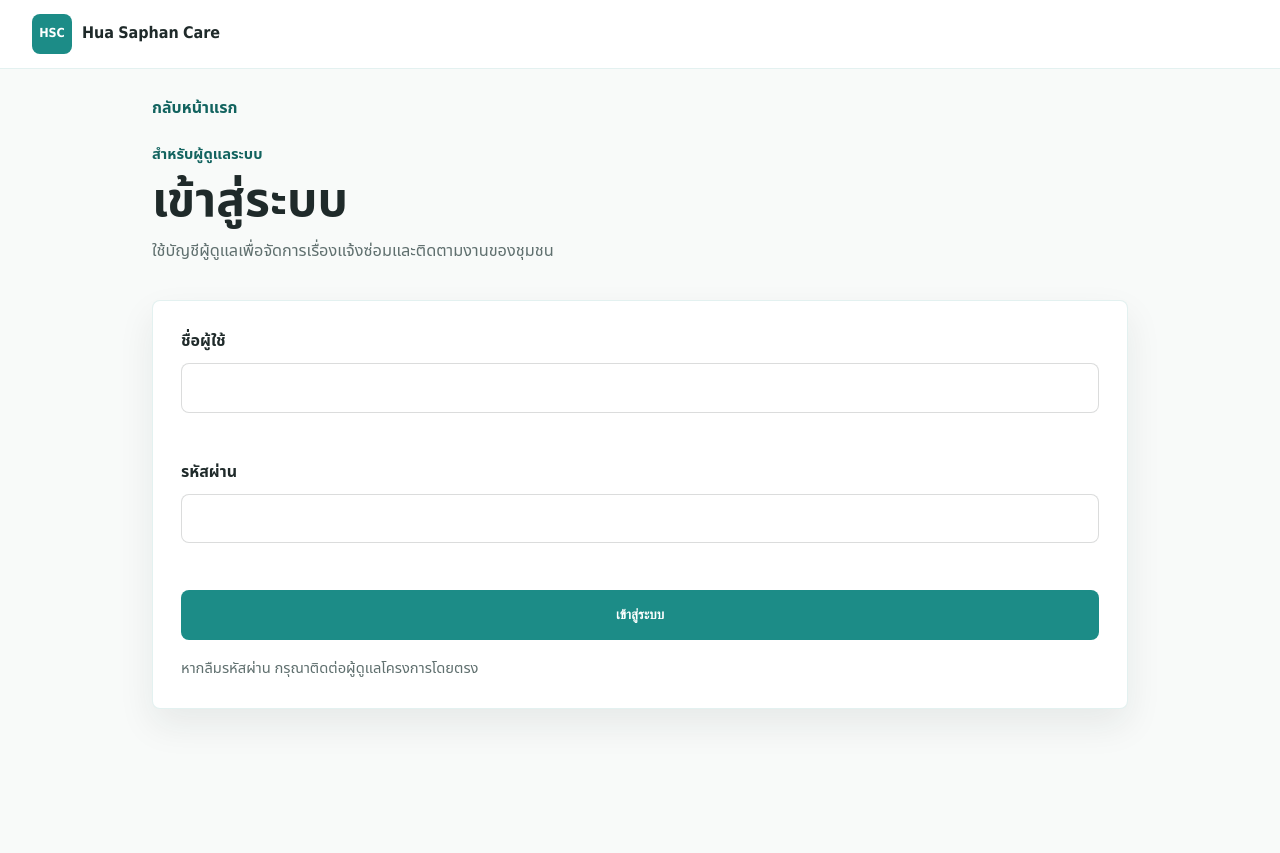
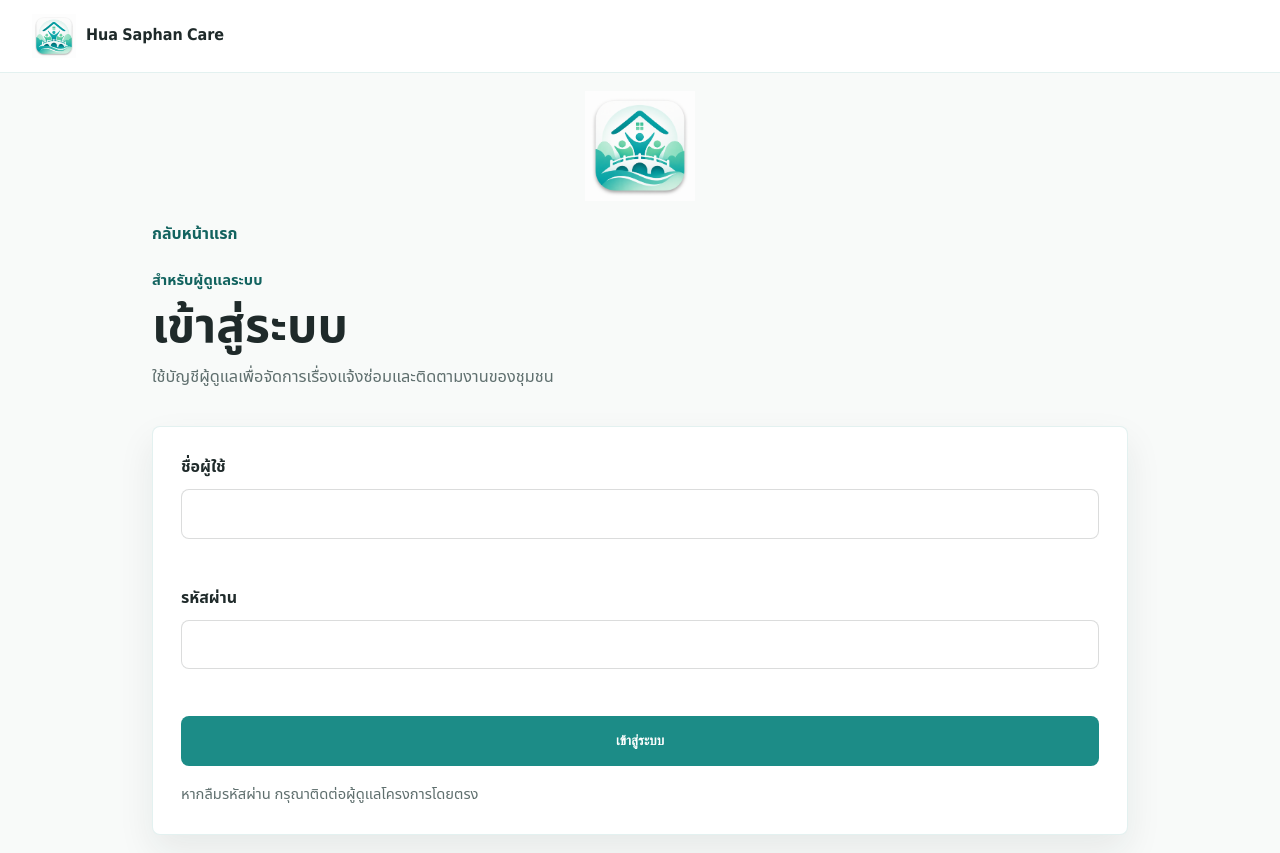
Before and after one commit to huasaphan2026/huasaphan_care, a website: page public/admin/login.html in a window 1280 px wide. Before the commit the page ends 800 px from the top, so only its background shows below. Drawn offline with Linux system fonts and the light colour scheme.

Commit message:
Update Hua Saphan Care logo

```diff
--- a/public/admin/login.html
+++ b/public/admin/login.html
@@ -4,6 +4,8 @@
     <meta charset="utf-8">
     <meta name="viewport" content="width=device-width, initial-scale=1">
     <title>เข้าสู่ระบบผู้ดูแล | Hua Saphan Care</title>
+    <link rel="icon" type="image/png" href="/assets/images/logo-huasaphan-care.png">
+    <link rel="apple-touch-icon" href="/assets/images/logo-huasaphan-care.png">
     <meta
       name="description"
       content="เข้าสู่ระบบผู้ดูแล Hua Saphan Care"
@@ -15,7 +17,7 @@
   <body>
     <header class="site-header">
       <a class="brand" href="/" aria-label="กลับหน้าแรก Hua Saphan Care">
-        <span class="brand-mark" aria-hidden="true">HSC</span>
+        <img class="brand-logo" src="/assets/images/logo-huasaphan-care.png" alt="Hua Saphan Care">
         <span>Hua Saphan Care</span>
       </a>
     </header>
@@ -23,6 +25,7 @@
     <main>
       <section class="page-section" aria-labelledby="login-title">
         <div class="page-heading">
+          <img class="page-logo" src="/assets/images/logo-huasaphan-care.png" alt="Hua Saphan Care">
           <a class="back-link" href="/">กลับหน้าแรก</a>
           <p class="eyebrow">สำหรับผู้ดูแลระบบ</p>
           <h1 id="login-title">เข้าสู่ระบบ</h1>
--- a/public/css/style.css
+++ b/public/css/style.css
@@ -76,17 +76,22 @@ a {
   line-height: 1.25;
 }
 
-.brand-mark {
+.brand-logo {
   flex: 0 0 auto;
-  display: grid;
-  place-items: center;
-  width: 40px;
-  height: 40px;
-  border-radius: 8px;
-  background: var(--color-primary);
-  color: #fff;
-  font-size: 0.78rem;
-  letter-spacing: 0;
+  display: block;
+  width: 44px;
+  aspect-ratio: 1 / 1;
+  height: auto;
+  object-fit: contain;
+}
+
+.page-logo {
+  display: block;
+  width: clamp(80px, 22vw, 110px);
+  aspect-ratio: 1 / 1;
+  height: auto;
+  margin: 0 auto 12px;
+  object-fit: contain;
 }
 
 .emergency-link {
```
Also changed, not shown: public/admin/dashboard.html (+3 -1 lines), public/admin/report-detail.html (+3 -1 lines), public/admin/reports-export.html (+3 -1 lines), public/admin/reports.html (+3 -1 lines), public/emergency.html (+3 -1 lines), public/index.html (+4 -1 lines), public/offline.html (+3 -1 lines), public/report.html (+3 -1 lines), public/success.html (+3 -1 lines), public/track.html (+3 -1 lines), public/works.html (+3 -1 lines), public/assets/images/logo-huasaphan-care.png (added), public/manifest.webmanifest.
